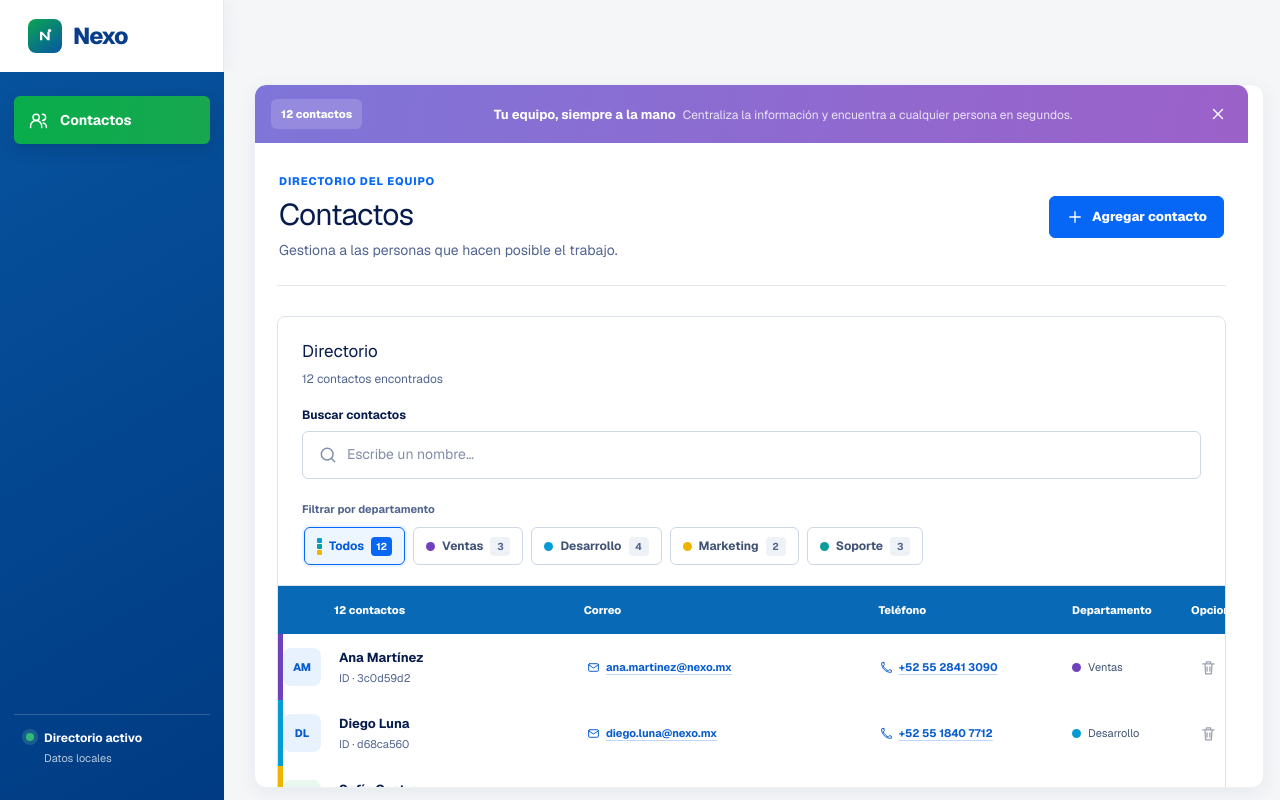
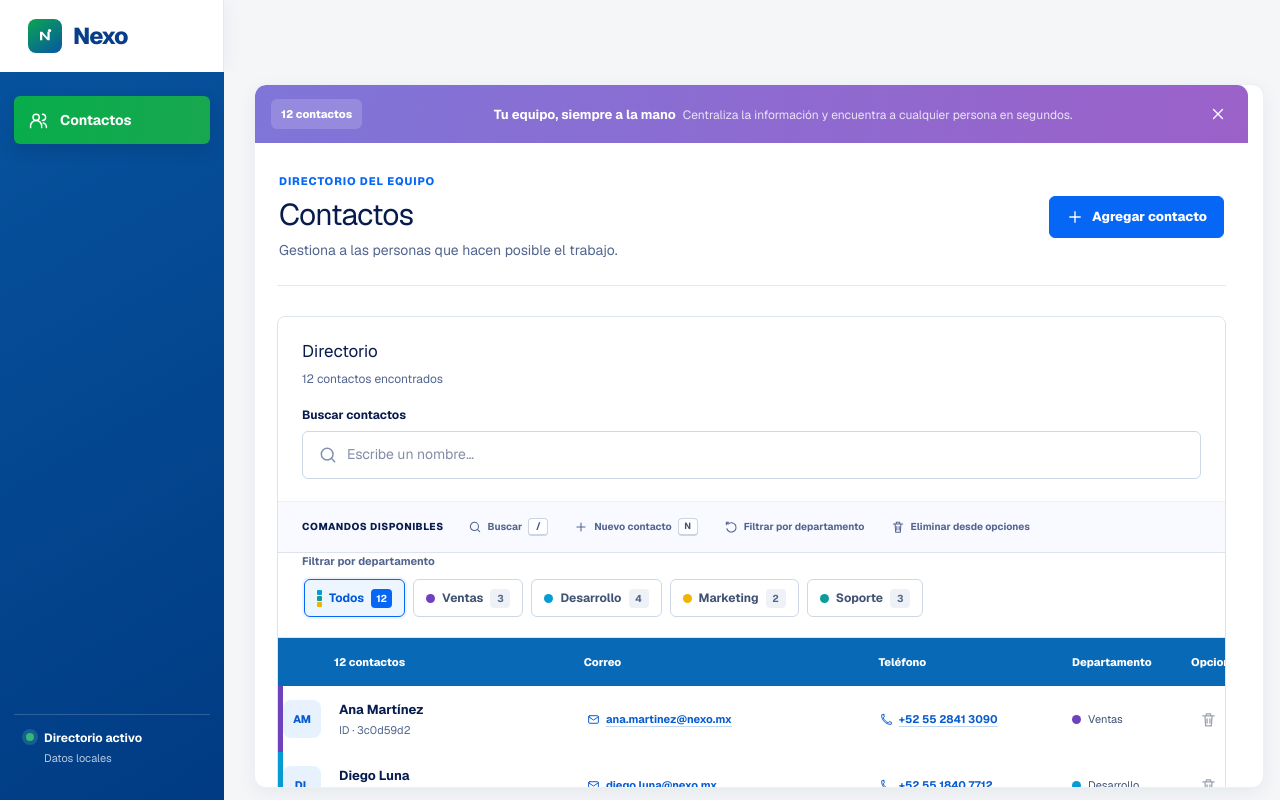
Before and after one commit to moncadayunuen/test_geest_app, a Next.js app: page / in a window 1280 px wide. Built offline with nearby package versions, Linux system fonts and the light colour scheme; no server answers.

Commit message:
Expose functional directory commands

```diff
--- a/components/contact-manager/contact-manager.tsx
+++ b/components/contact-manager/contact-manager.tsx
@@ -1,11 +1,12 @@
 'use client';
 
-import { useEffect, useState } from 'react';
+import { useEffect, useRef, useState } from 'react';
 import { AddContactModal } from '@/components/add-contact-modal/add-contact-modal';
 import { AnnouncementBanner } from '@/components/announcement-banner/announcement-banner';
 import { ConfirmationModal } from '@/components/confirmation-modal/confirmation-modal';
 import { ContactFilters } from '@/components/contact-filters/contact-filters';
 import { ContactList } from '@/components/contact-list/contact-list';
+import { DirectoryCommands } from '@/components/directory-commands/directory-commands';
 import { EmptyState, LoadError, SkeletonList } from '@/components/directory-state/directory-state';
 import { Icon } from '@/components/icon/icon';
 import { useContactFilters } from '@/hooks/use-contact-filters';
@@ -15,6 +16,7 @@ import type { Contact } from '@/types/contact';
 import './contact-manager.scss';
 
 export function ContactManager() {
+  const searchRef = useRef<HTMLInputElement>(null);
   const contacts = useContactStore((state) => state.contacts);
   const status = useContactStore((state) => state.status);
   const loadContacts = useContactStore((state) => state.loadContacts);
@@ -41,6 +43,26 @@ export function ContactManager() {
     const timer = window.setTimeout(() => void loadContacts(), 0);
     return () => window.clearTimeout(timer);
   }, [loadContacts]);
+
+  useEffect(() => {
+    const handleCommand = (event: KeyboardEvent) => {
+      const target = event.target as HTMLElement;
+      const isWriting = target.matches('input, textarea, select, [contenteditable="true"]');
+
+      if (event.key === '/' && !isWriting) {
+        event.preventDefault();
+        searchRef.current?.focus();
+      }
+
+      if (event.key.toLowerCase() === 'n' && !isWriting) {
+        event.preventDefault();
+        setShowAdd(true);
+      }
+    };
+
+    document.addEventListener('keydown', handleCommand);
+    return () => document.removeEventListener('keydown', handleCommand);
+  }, []);
 
   const addContact = (contact: Contact) => {
     addContactToStore(contact);
@@ -128,6 +150,7 @@ export function ContactManager() {
                     <Icon name="search" size={20} />
                     <span className="sr-only">Buscar por nombre</span>
                     <input
+                      ref={searchRef}
                       value={query}
                       onChange={(event) => setQuery(event.target.value)}
                       placeholder="Escribe un nombre…"
@@ -141,6 +164,11 @@ export function ContactManager() {
                 )}
               </div>
             </div>
+
+            <DirectoryCommands
+              onSearch={() => searchRef.current?.focus()}
+              onAdd={() => setShowAdd(true)}
+            />
 
             <ContactFilters
               value={department}
--- /dev/null
+++ b/components/directory-commands/directory-commands.scss
@@ -0,0 +1,75 @@
+@use '../../styles/tokens' as *;
+@reference '../../app/vendor.css';
+
+.directory-commands {
+  @apply flex items-center;
+  gap: 14px;
+  padding: 10px 24px;
+  border-top: 1px solid #eef1f5;
+  border-bottom: 1px solid $color-line;
+  background: #f8faff;
+
+  &__label {
+    flex: 0 0 auto;
+    color: $color-navy;
+    font-size: 10px;
+    font-weight: 750;
+    letter-spacing: .05em;
+    text-transform: uppercase;
+  }
+
+  &__list {
+    @apply flex items-center overflow-x-auto;
+    gap: 6px;
+    scrollbar-width: thin;
+
+    button,
+    > span {
+      @apply inline-flex shrink-0 items-center;
+      min-height: 30px;
+      gap: 6px;
+      padding: 0 9px;
+      border: 1px solid transparent;
+      border-radius: $radius-sm;
+      background: transparent;
+      color: $color-muted;
+      font-size: 10px;
+      font-weight: 650;
+    }
+
+    button {
+      cursor: pointer;
+
+      &:hover {
+        border-color: #cddcf0;
+        background: $color-white;
+        color: $color-blue-dark;
+      }
+    }
+
+    kbd {
+      min-width: 20px;
+      padding: 2px 5px;
+      border: 1px solid #cbd5e3;
+      border-bottom-width: 2px;
+      border-radius: 4px;
+      background: $color-white;
+      color: #405273;
+      font-family: inherit;
+      font-size: 9px;
+      line-height: 1.2;
+      text-align: center;
+    }
+  }
+}
+
+@media (max-width: 640px) {
+  .directory-commands {
+    align-items: flex-start;
+    flex-direction: column;
+    gap: 5px;
+    padding-inline: 16px;
+
+    &__list { width: 100%; }
+  }
+}
--- /dev/null
+++ b/components/directory-commands/directory-commands.tsx
@@ -0,0 +1,35 @@
+import { Icon } from '@/components/icon/icon';
+import './directory-commands.scss';
+
+type Props = {
+  onSearch: () => void;
+  onAdd: () => void;
+};
+
+export function DirectoryCommands({ onSearch, onAdd }: Props) {
+  return (
+    <aside className="directory-commands" aria-label="Comandos disponibles">
+      <span className="directory-commands__label">Comandos disponibles</span>
+      <div className="directory-commands__list">
+        <button type="button" onClick={onSearch}>
+          <Icon name="search" size={14} />
+          Buscar
+          <kbd>/</kbd>
+        </button>
+        <button type="button" onClick={onAdd}>
+          <Icon name="plus" size={14} />
+          Nuevo contacto
+          <kbd>N</kbd>
+        </button>
+        <span>
+          <Icon name="reset" size={14} />
+          Filtrar por departamento
+        </span>
+        <span>
+          <Icon name="trash" size={14} />
+          Eliminar desde opciones
+        </span>
+      </div>
+    </aside>
+  );
+}
```
